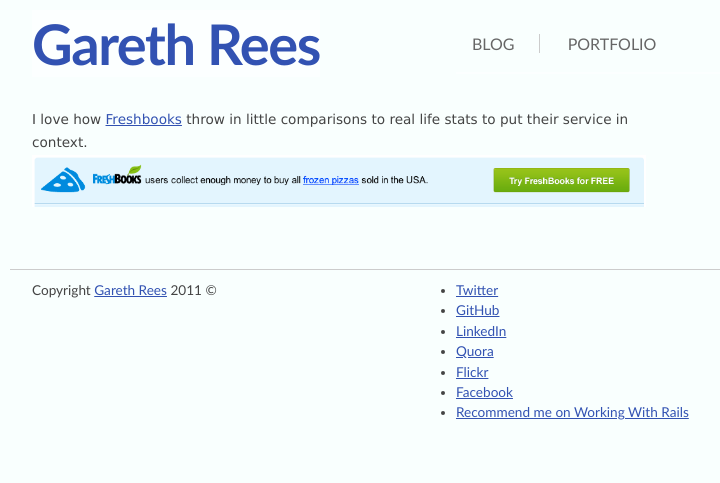
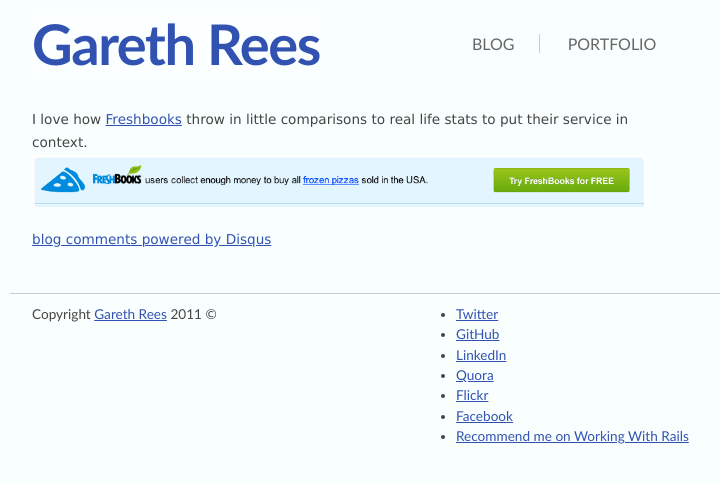
Before and after one commit to garethrees/garethrees.github.com, a Jekyll site: the page built from _posts/2011-06-17-freshbooks.markdown, in a window 1280 px wide. Shown: the top 483 px of the page, without its empty margins (89-809 px from the left). Built offline with Jekyll 4.4.1, drawn with Linux system fonts in a browser that asks for light colours; nearby versions of some CDN libraries; comment, search, counter and statistics services are not loaded; some of the changed lines change nothing that is shown.

Commit message:
Add disqus code - not working locally?

```diff
--- a/_layouts/post.html
+++ b/_layouts/post.html
@@ -22,6 +22,26 @@
 
 	<article class="grid-3 post clearfix">
 		{{ content }}
+
+		<div id="disqus_thread"></div>
+		<script type="text/javascript">
+		    /* * * CONFIGURATION VARIABLES: EDIT BEFORE PASTING INTO YOUR WEBPAGE * * */
+		    var disqus_shortname = 'garethrees'; // required: replace example with your forum shortname
+
+		    // The following are highly recommended additional parameters. Remove the slashes in front to use.
+		    // var disqus_identifier = 'unique_dynamic_id_1234';
+		    // var disqus_url = 'http://example.com/permalink-to-page.html';
+
+		    /* * * DON'T EDIT BELOW THIS LINE * * */
+		    (function() {
+		        var dsq = document.createElement('script'); dsq.type = 'text/javascript'; dsq.async = true;
+		        dsq.src = 'http://' + disqus_shortname + '.disqus.com/embed.js';
+		        (document.getElementsByTagName('head')[0] || document.getElementsByTagName('body')[0]).appendChild(dsq);
+		    })();
+		</script>
+		<noscript>Please enable JavaScript to view the <a href="http://disqus.com/?ref_noscript">comments powered by Disqus.</a></noscript>
+		<a href="http://disqus.com" class="dsq-brlink">blog comments powered by <span class="logo-disqus">Disqus</span></a>
+
 	</article>
 	<div class="clear"></div>
 
```
